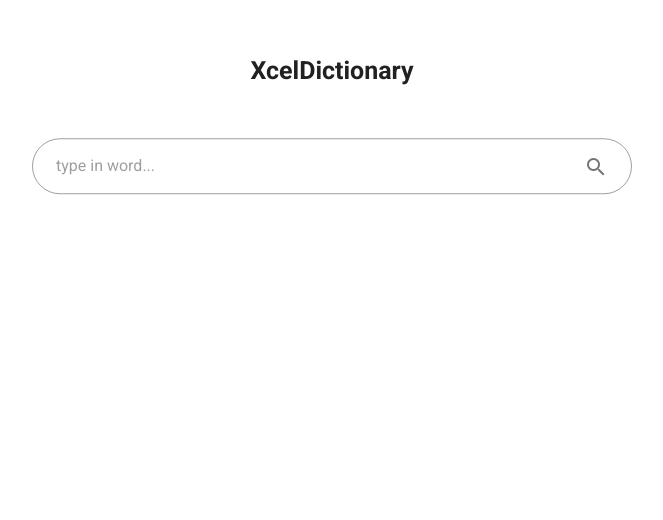
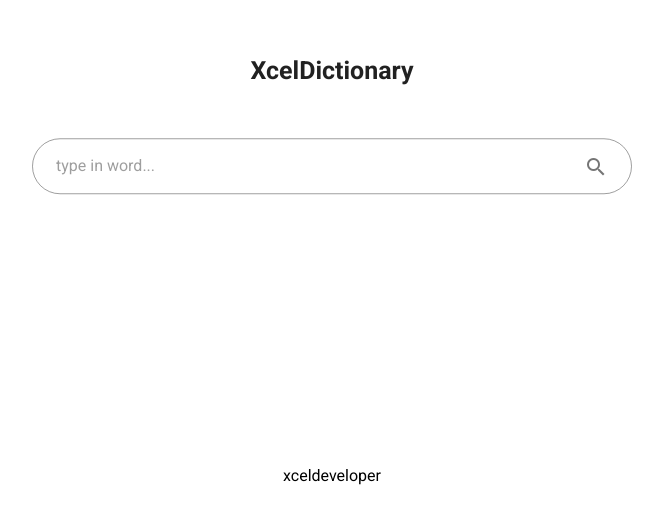
Before and after one commit to Xceldeveloper/xceldictionary-web, a Nuxt app: page / in a window 1280 px wide. Shown: the part 262-782 px from the top of the page, without its empty margins (308-971 px from the left). Built offline with nearby package versions, Linux system fonts and the light colour scheme; what vue-device-detector-js would draw is missing.

Commit message:
added trademark

```diff
--- a/pages/index.vue
+++ b/pages/index.vue
@@ -1,6 +1,6 @@
 <template>
   <div id="wrapper">
-    <v-row >
+    <v-row>
       <div elevation="0" class="coverx">
         <span class="titlex">XcelDictionary</span>
         <br />
@@ -12,10 +12,12 @@
           placeholder="type in word..."
           append-icon="mdi-magnify"
         ></v-text-field>
+      </div>
+    </v-row>
 
-      </div>
-
-    </v-row>
+    <div id="trademark">
+      <a href="https://xceldeveloper.com">xceldeveloper</a>
+    </div>
   </div>
 </template>
 
@@ -43,7 +45,7 @@ export default {
 .coverx {
   width: 90%;
   max-width: 600px;
-   position: absolute;
+  position: absolute;
   left: 50%;
   top: 50%;
   transform: translate(-50%, -50%);
@@ -56,4 +58,17 @@ export default {
   text-align: center;
   font-size: 25px;
 }
+
+#trademark {
+  position: fixed;
+  bottom: 50px;
+  width: 100%;
+  left: 0px;
+  text-align: center;
+}
+
+#trademark a {
+  text-decoration: none;
+  color: #000;
+}
 </style>
```
